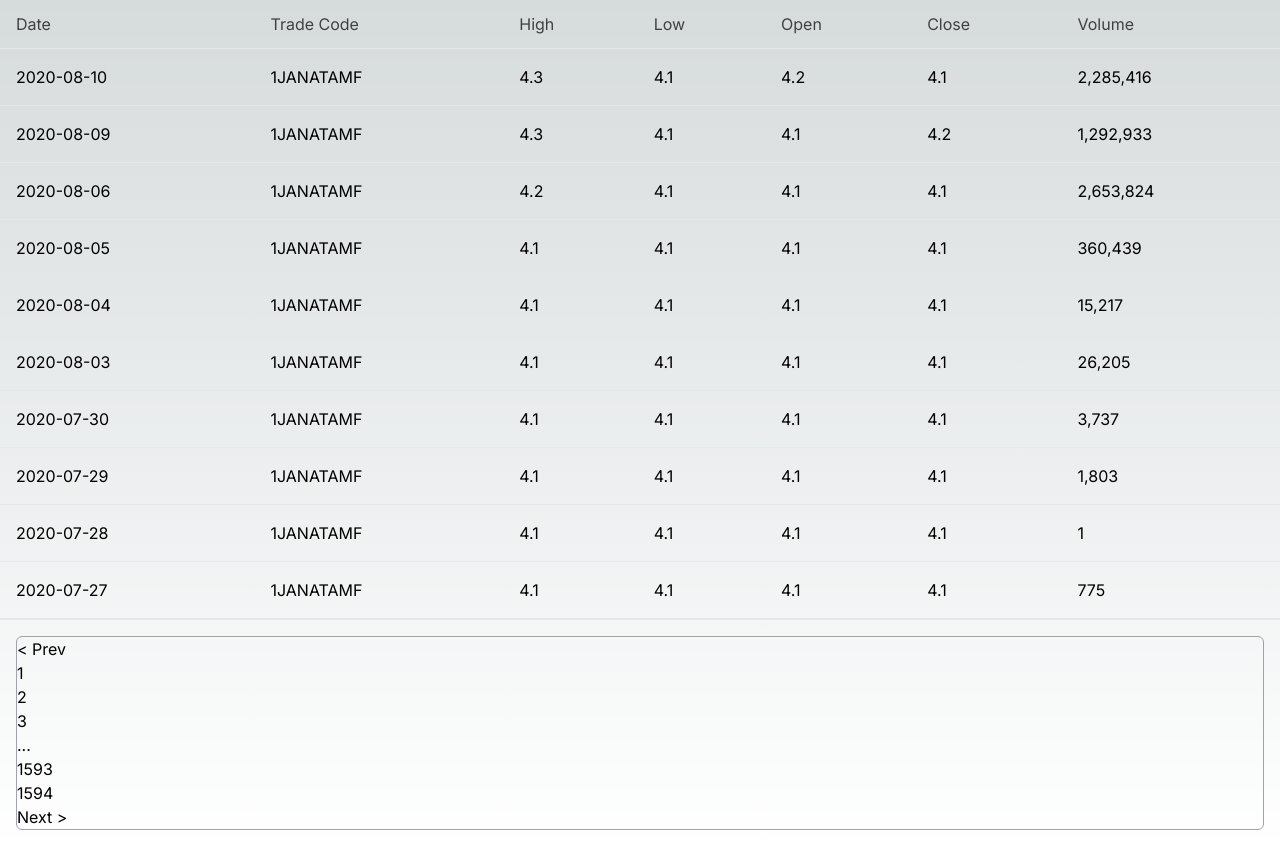
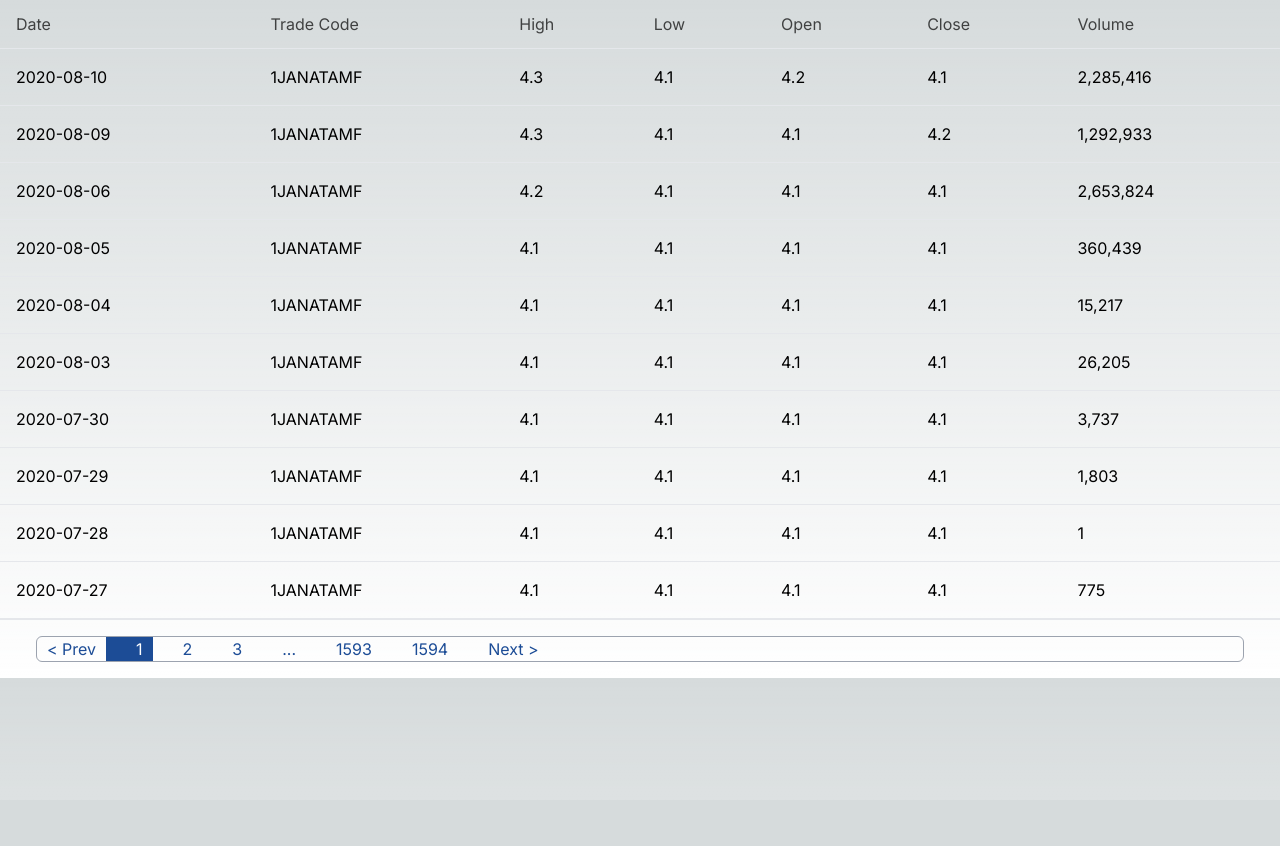
Before and after one commit to jis4nx/stock-data-visualize, a Next.js app: page / in a window 1280 px wide. After the commit the page ends 800 px from the top, so only its background shows below. Built offline with nearby package versions, Linux system fonts and the light colour scheme.

Commit message:
:zap: chore: Add Custom css for pagination section

```diff
--- a/app/globals.css
+++ b/app/globals.css
@@ -26,8 +26,30 @@ body {
     rgb(var(--background-start-rgb));
 }
 
-@layer utilities {
-  .text-balance {
-    text-wrap: balance;
-  }
+.pagination-container {
+  display: flex;
+  margin-top: 1rem;
+  margin: 0 20px;
 }
+
+.page-item {
+  padding: 0px 10px;
+  color: #1c4c96;
+}
+
+.page-item + .page-item {
+  padding-left: 30px;
+}
+.page-item:hover {
+  background-color: rgb(228 228 231);
+}
+
+.item-active {
+  color: white;
+  background-color: #1c4c96;
+}
+
+.vertical-line {
+  border: 1px solid #1c4c96;
+  height: calc(100vh-5rem);
+}
```
